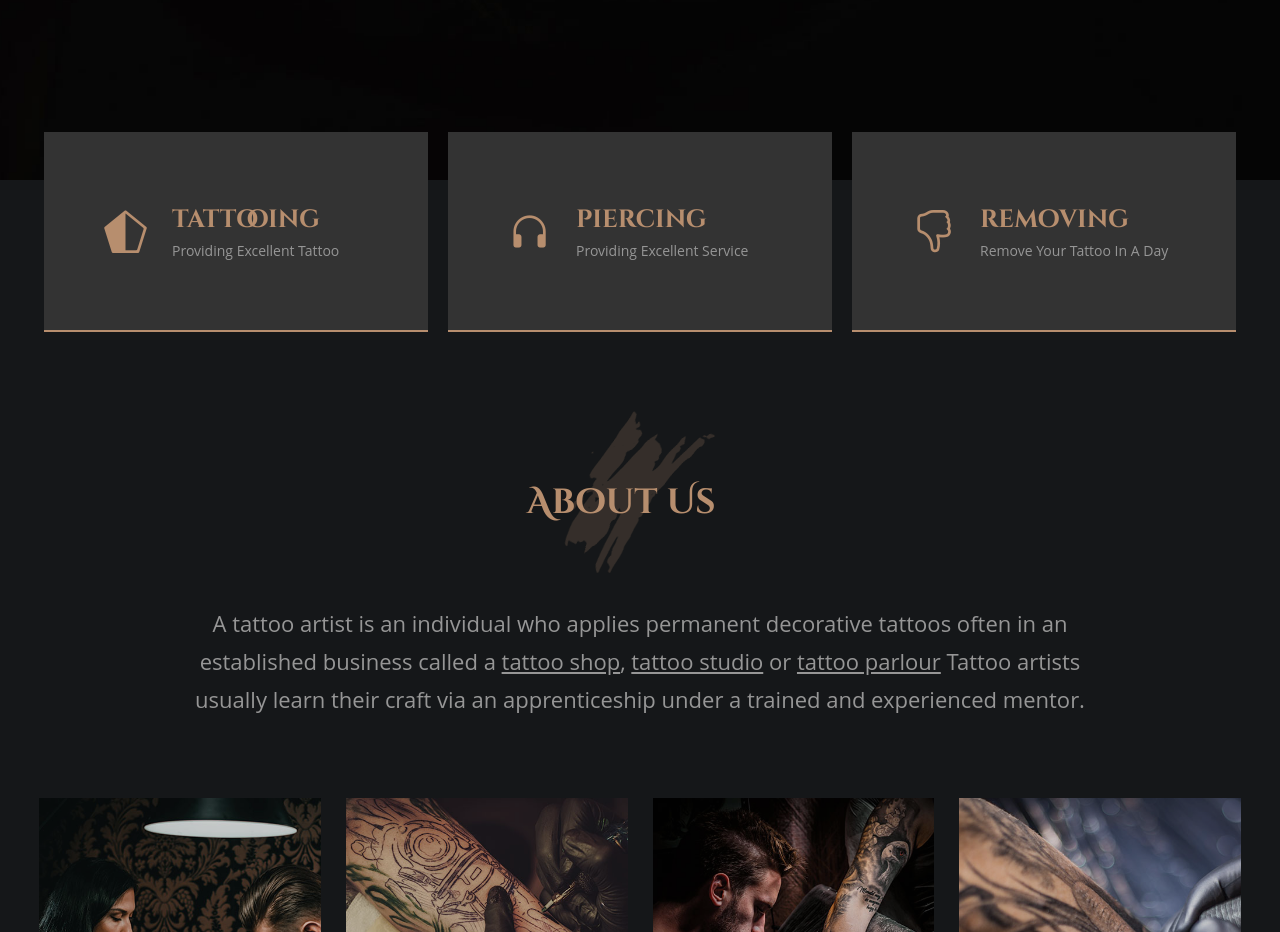
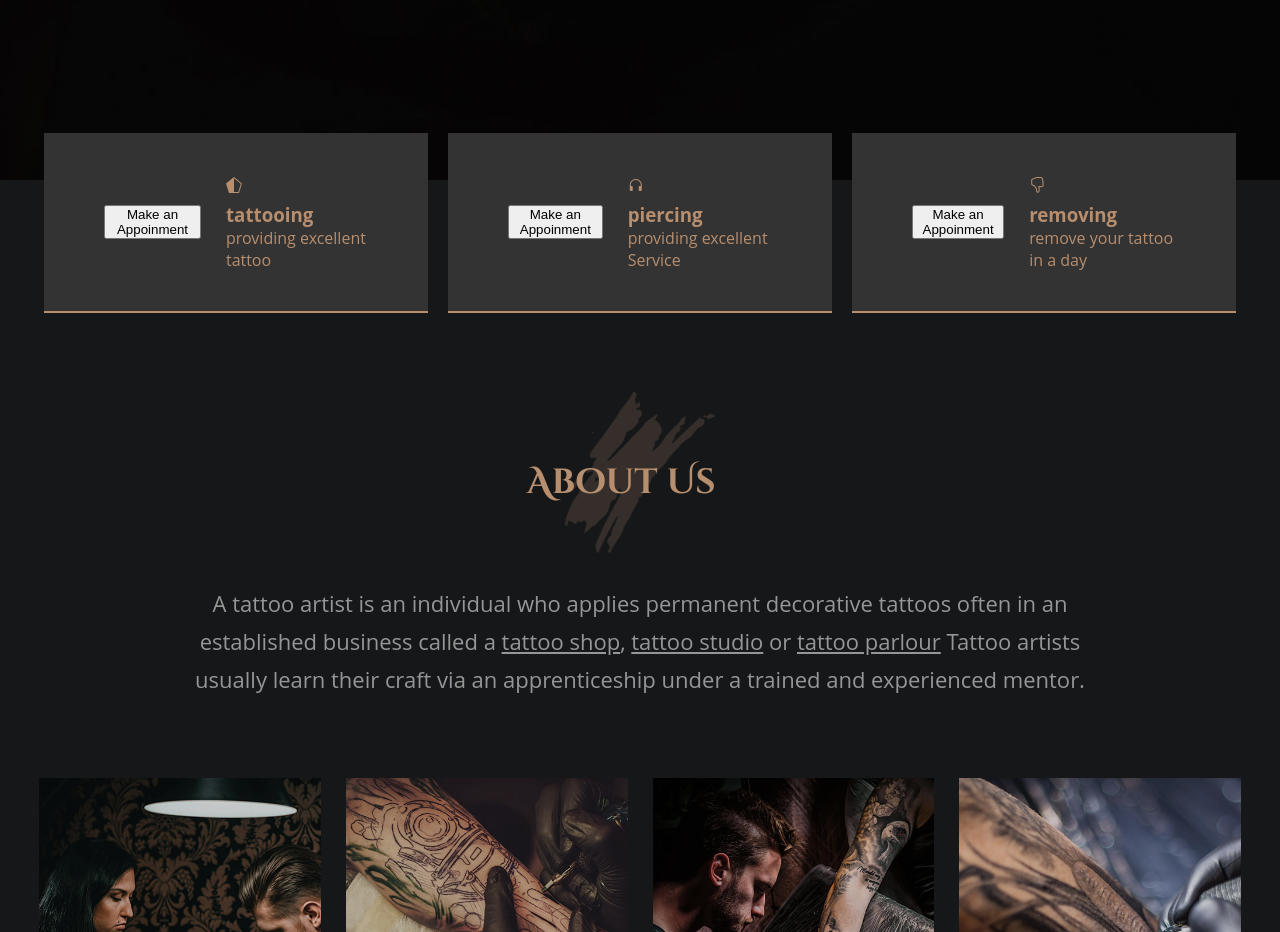
Before and after one commit to RezaGeshaniWeb/Tattoo, a plain HTML site: page index.html in a window 1280 px wide. Shown: the part 860-1792 px from the top of the page. Drawn offline with nearby package versions, Linux system fonts and the light colour scheme.

Commit message:
Update master.css

```diff
--- a/assets/css/master.css
+++ b/assets/css/master.css
@@ -201,62 +201,24 @@ main {
 
             >div {
                 width: 30%;
-                height: 200px;
+                height: 180px;
                 transition: .4s linear;
-                transform-style: preserve-3d;
-
-                &:hover {
-                    transform: rotateX(180deg);
-                }
-
-                >div {
-                    position: absolute;
-                    top: 0;
-                    left: 0;
-                    width: 100%;
-                    height: 100%;
-
-                    &:first-of-type {
-                        background-color: var(--color-primary);
-                        transform: translateZ(-1px);
                 display: flex;
-                        justify-content: center;
                 align-items: center;
-
-                        >button {
-                            padding: 13px 25px;
-                            border: 2px solid var(--dark);
-                            background-color: transparent;
-                            color: var(--dark2);
-                            font-size: 17px;
-                            transform: rotateX(180deg);
-                            transition: .3s;
-                            cursor: pointer;
-
-                            &:hover {
-                                background-color: var(--dark);
-                                color: var(--color-primary);
-                            }
-                        }
-                    }
-
-                    &:last-of-type {
-                        padding: 60px;
+                gap: 25px;
+                padding: 0 60px;
                 background-color: var(--dark2);
                 color: var(--color-primary);
                 border-bottom: 2px solid var(--color-primary);
-                        display: flex;
-                        align-items: center;
-                        gap: 25px;
 
                 >i {
-                            font-size: 43px;
+                    font-size: 47px;
                 }
 
                 >div {
                     display: flex;
                     flex-direction: column;
-                            gap: 5px;
+                    gap: 6px;
 
                     >h3 {
                         font-family: "Cinzel Decorative", serif;
@@ -267,8 +229,6 @@ main {
                         text-transform: capitalize;
                         color: var(--dark3);
                         font-size: 14px;
-                            }
-                        }
                     }
                 }
 
```
Lines whose indentation alone changed are shown as unchanged.
